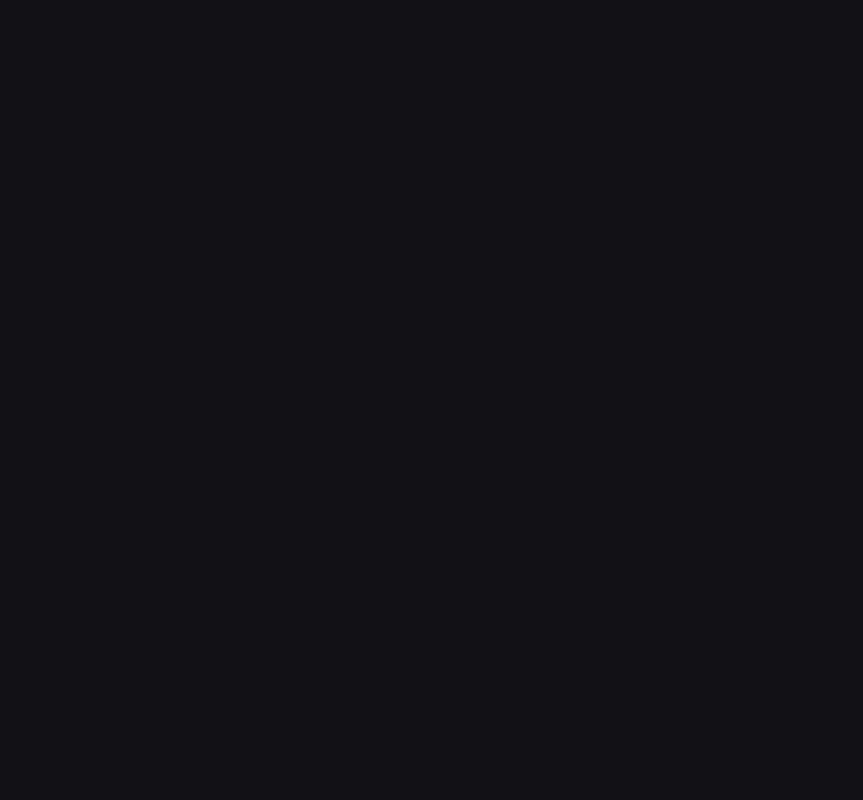
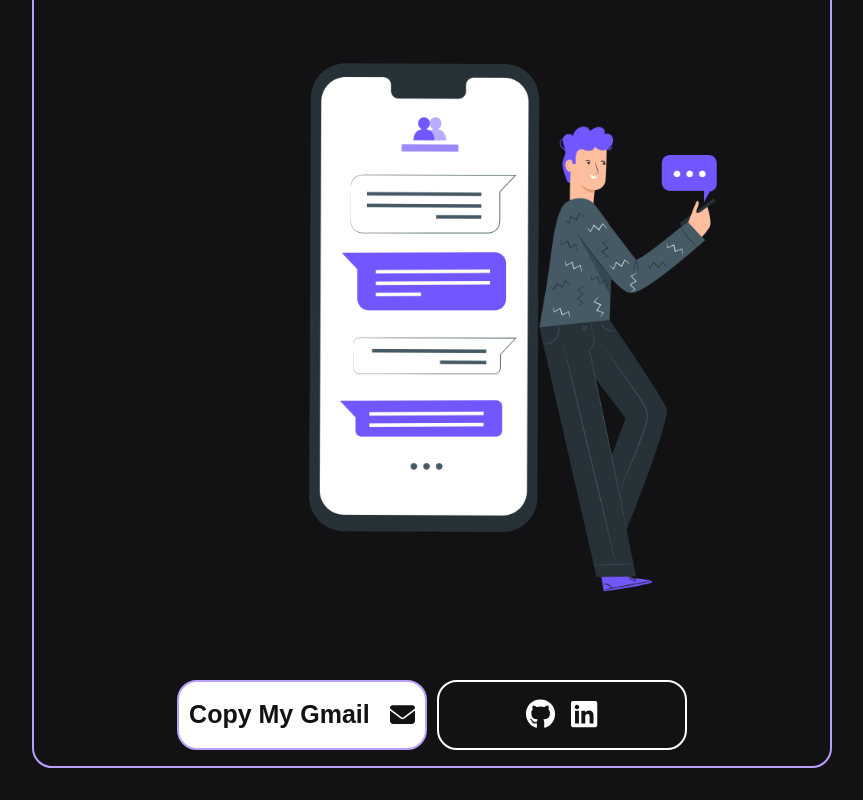
Before and after one commit to leomrgreen/portfolio, a React (Vite) app: page / in a window 1280 px wide. Shown: the part 6475-7275 px from the top of the page, without its empty margins (208-1071 px from the left). Before the commit the page ends 6321 px from the top, so only its background shows below. Built offline with nearby package versions, Linux system fonts and the light colour scheme.

Commit message:
added contact page

```diff
--- a/src/components/Contact.jsx
+++ b/src/components/Contact.jsx
@@ -1,15 +1,43 @@
-import { faPhone } from "@fortawesome/free-solid-svg-icons";
+import React, { useState } from 'react';
+import { faEnvelope, faPhone } from "@fortawesome/free-solid-svg-icons";
 import { FontAwesomeIcon } from "@fortawesome/react-fontawesome";
+import chatimg from "../images/Chat-pana.png";
+import { faGithub, faLinkedin } from '@fortawesome/free-brands-svg-icons';
 
 const Contact = () => {
+    const [buttonText, setButtonText] = useState('Copy My Gmail');
+
+    const copyEmailToClipboard = () => {
+        navigator.clipboard.writeText("jonssonleonardo@gmail.com")
+            .then(() => {
+                setButtonText('Copied!');
+            })
+            .catch(err => {
+                console.error('Error copying text: ', err);
+            });
+    }
+
     return (
-        <section>
+        <section className='contact-section'>
             <div className="contact-title">
                 <h2>Contact</h2>
                 <FontAwesomeIcon icon={faPhone} />
+            </div>
+            <div className="contact-card">
+                <img src={chatimg} alt="man standing next to a big phone" />
+                <div className="btn-container-contact">
+                    <button onClick={copyEmailToClipboard}>
+                        {buttonText}
+                        <FontAwesomeIcon icon={faEnvelope} />
+                    </button>
+                    <div className="media">
+                        <a href="https://github.com/leomrgreen"> <FontAwesomeIcon icon={faGithub} /> </a>
+                        <a href="https://www.linkedin.com/in/leo-jonsson-b98048304/"> <FontAwesomeIcon icon={faLinkedin} /> </a>
+                    </div>
+                </div>
             </div>
         </section>
     );
 }
 
-export default Contact
+export default Contact;
--- a/src/styles/contact.css
+++ b/src/styles/contact.css
@@ -12,4 +12,82 @@
 .contact-title h2 {
   font-size: 70px;
   color: white;
+  padding: 1rem 0 2rem 0;
 }
+
+.contact-card {
+  background-color: var(--color-dark-100);
+  width: min(50rem, 100%);
+  margin: auto;
+  border: 2px solid var(--color-primary-500);
+  padding: 1rem;
+  border-radius: 20px;
+}
+
+.contact-card img {
+  max-width: 100%;
+}
+
+.contact-section {
+  display: flex;
+  flex-direction: column;
+  margin-inline: auto;
+  width: min(90rem, 95%);
+  padding-bottom: 2rem;
+}
+
+.btn-container-contact {
+  display: flex;
+  justify-content: center;
+  gap: 10px;
+}
+
+.btn-container-contact button {
+  width: 250px;
+  padding: 1rem 0 1rem 0;
+  font-size: 25px;
+  font-weight: 600;
+  display: flex;
+  justify-content: space-around;
+  align-items: center;
+  border: 2px solid var(--color-primary-500);
+  background-color: white;
+  color: var(--color-dark-100);
+  border-radius: 20px;
+}
+
+.media {
+  width: 250px;
+  background-color: var(--color-dark-100);
+  border: 2px solid white;
+  display: flex;
+  justify-content: center;
+  gap: 1rem;
+  padding: 1rem 0 1rem 0;
+  border-radius: 20px;
+}
+
+.btn-container-contact button:hover {
+  background-color: var(--color-primary-100);
+}
+
+.media a {
+  font-size: 30px;
+  color: white;
+  text-decoration: none;
+}
+
+.media a:hover {
+  color: var(--color-primary-500);
+}
+
+@media (max-width: 800px) {
+  .btn-container-contact {
+    flex-direction: column;
+  }
+
+  .btn-container-contact button,
+  .media {
+    margin: auto;
+  }
+}
```
